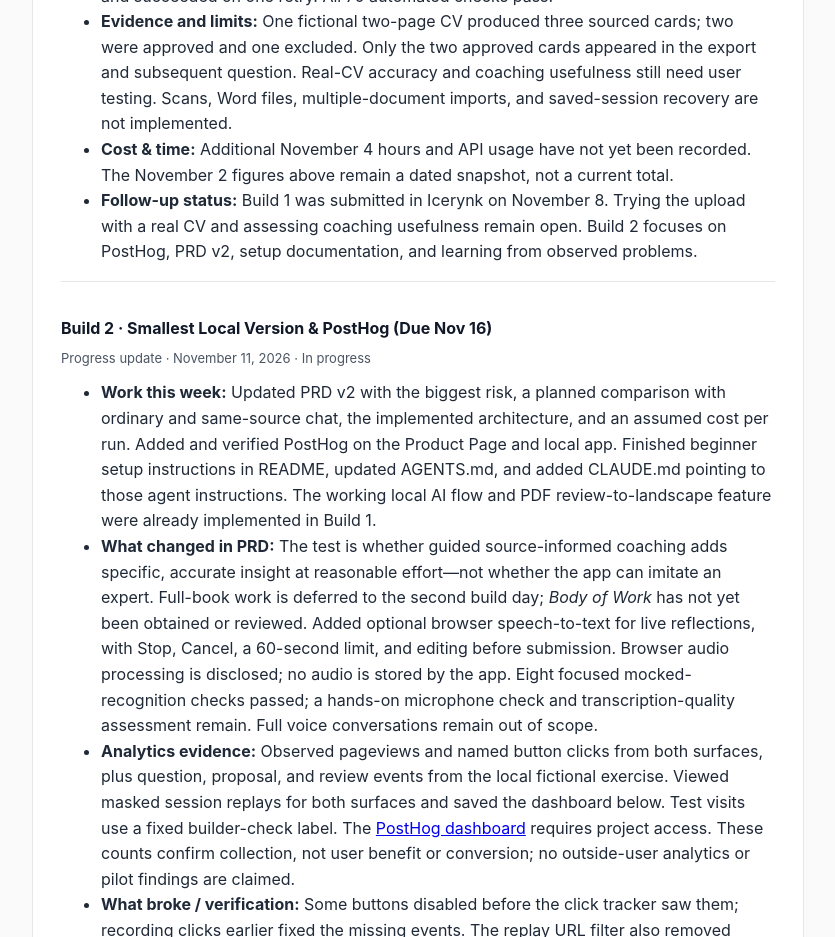
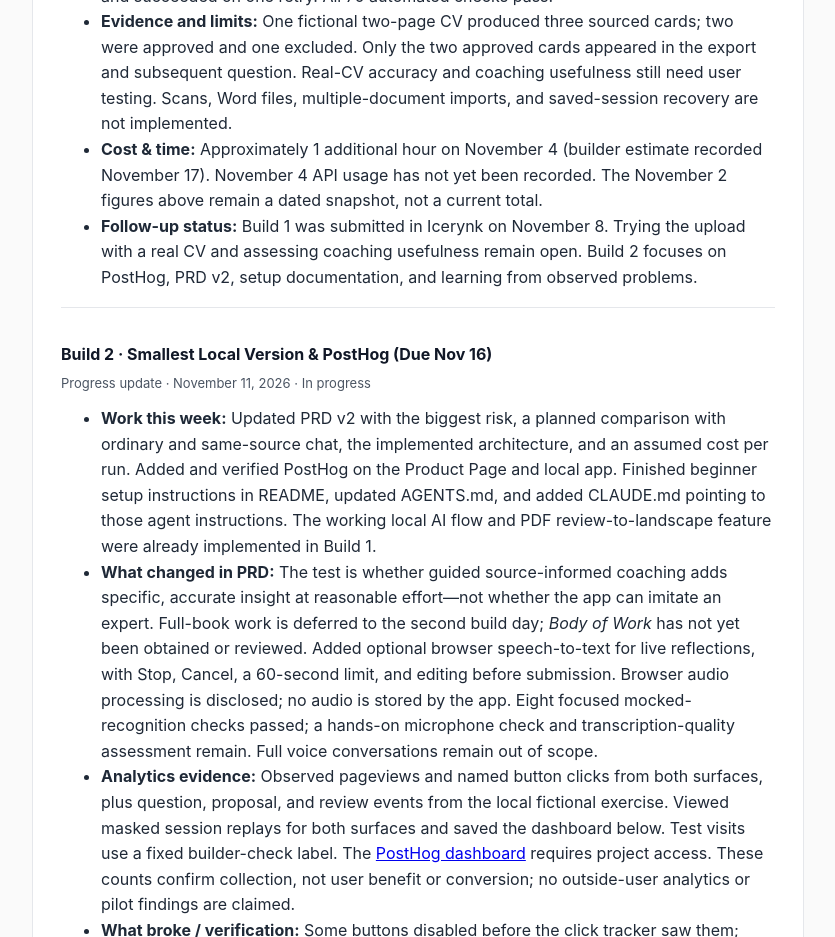
Before and after one commit to building-with-ai-f26/jd3547---AI-Coach, a plain HTML site: page docs/index.html in a window 1280 px wide. Shown: the part 8700-9637 px from the top of the page, without its empty margins (222-1057 px from the left). Drawn offline with Linux system fonts and the light colour scheme.

Commit message:
Record November 4 Build 1 time estimate

```diff
--- a/docs/index.html
+++ b/docs/index.html
@@ -322,7 +322,7 @@
           <li><strong>What shipped:</strong> Added one-PDF résumé/CV intake, source-linked experience cards, edit/select controls, an approved-experience landscape, export, and a follow-up question using only approved material. The new screenshot uses fictional test data. Christian resolved repository access; GitHub Pages was enabled and the public Product Page was verified after deployment.</li>
           <li><strong>What broke / changed:</strong> Added personal career-document intake to the core workflow while keeping uploaded expert books out of scope. The first extraction request exceeded available API credit; a smaller response budget worked. Credit and truncated-response errors now have clearer messages. Live extraction, card editing/selection, and export worked in the browser. The first coaching question failed the one-question check and succeeded on one retry. All 70 automated checks pass.</li>
           <li><strong>Evidence and limits:</strong> One fictional two-page CV produced three sourced cards; two were approved and one excluded. Only the two approved cards appeared in the export and subsequent question. Real-CV accuracy and coaching usefulness still need user testing. Scans, Word files, multiple-document imports, and saved-session recovery are not implemented.</li>
-          <li><strong>Cost & time:</strong> Additional November 4 hours and API usage have not yet been recorded. The November 2 figures above remain a dated snapshot, not a current total.</li>
+          <li><strong>Cost & time:</strong> Approximately 1 additional hour on November 4 (builder estimate recorded November 17). November 4 API usage has not yet been recorded. The November 2 figures above remain a dated snapshot, not a current total.</li>
           <li><strong>Follow-up status:</strong> Build 1 was submitted in Icerynk on November 8. Trying the upload with a real CV and assessing coaching usefulness remain open. Build 2 focuses on PostHog, PRD v2, setup documentation, and learning from observed problems.</li>
         </ul>
       </div>
```
